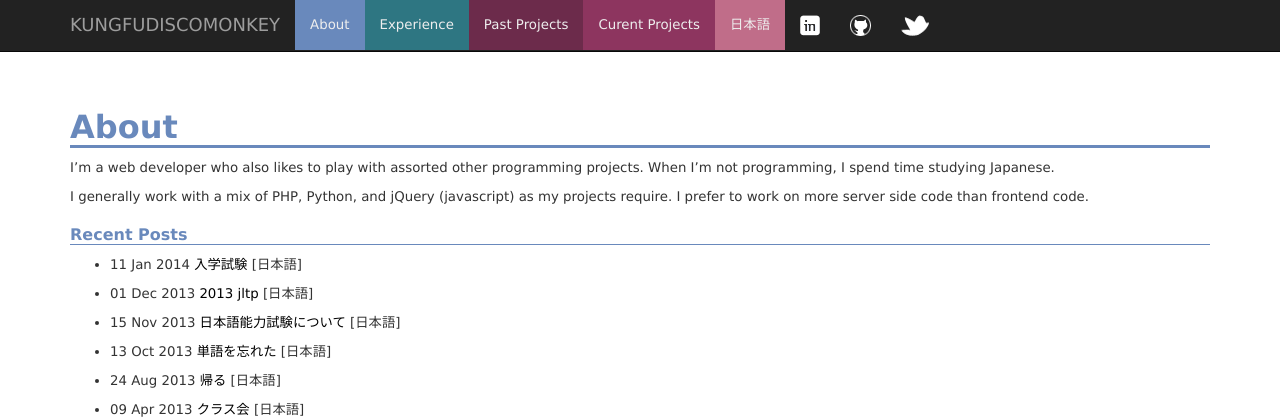
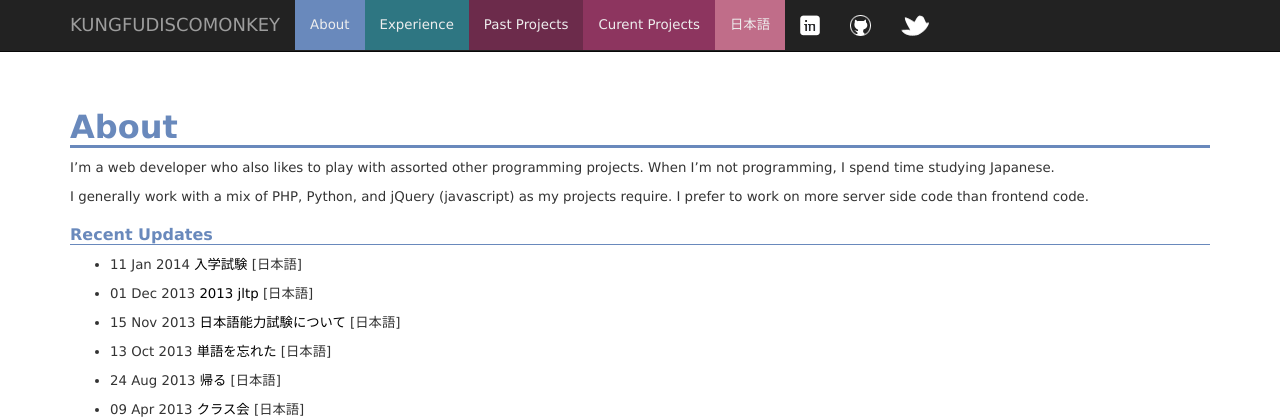
Before and after one commit to kfdm/paultraylor.net, a Jekyll site: the page built from index.md, in a window 1280 px wide. Shown: the top 419 px of the page. Built offline with Jekyll 4.4.1, drawn with Linux system fonts in a browser that asks for light colours; nearby versions of some CDN libraries; Markdown is read by kramdown in place of the engine named in the settings.

Commit message:
Minor updates

```diff
--- a/index.md
+++ b/index.md
@@ -8,7 +8,7 @@
 
 I generally work with a mix of PHP, Python, and jQuery (javascript) as my projects require.  I prefer to work on more server side code than frontend code.
 
-## Recent Posts
+## Recent Updates
 {% for post in site.posts limit:10 %}
- * {{ post.date | date_to_string }} [{{ post.title | capitalize }}]({{ post.url }}) [{% for cat in post.categories %}{{ cat }}{% endfor %}]
+ * {{ post.date | date_to_string }} [{{ post.title | capitalize }}]({{ post.url }}) [{{ post.categories | array_to_sentence_string }}]
 {% endfor %}
```
Also changed, not shown: japanese.md (+3 -0 lines).
